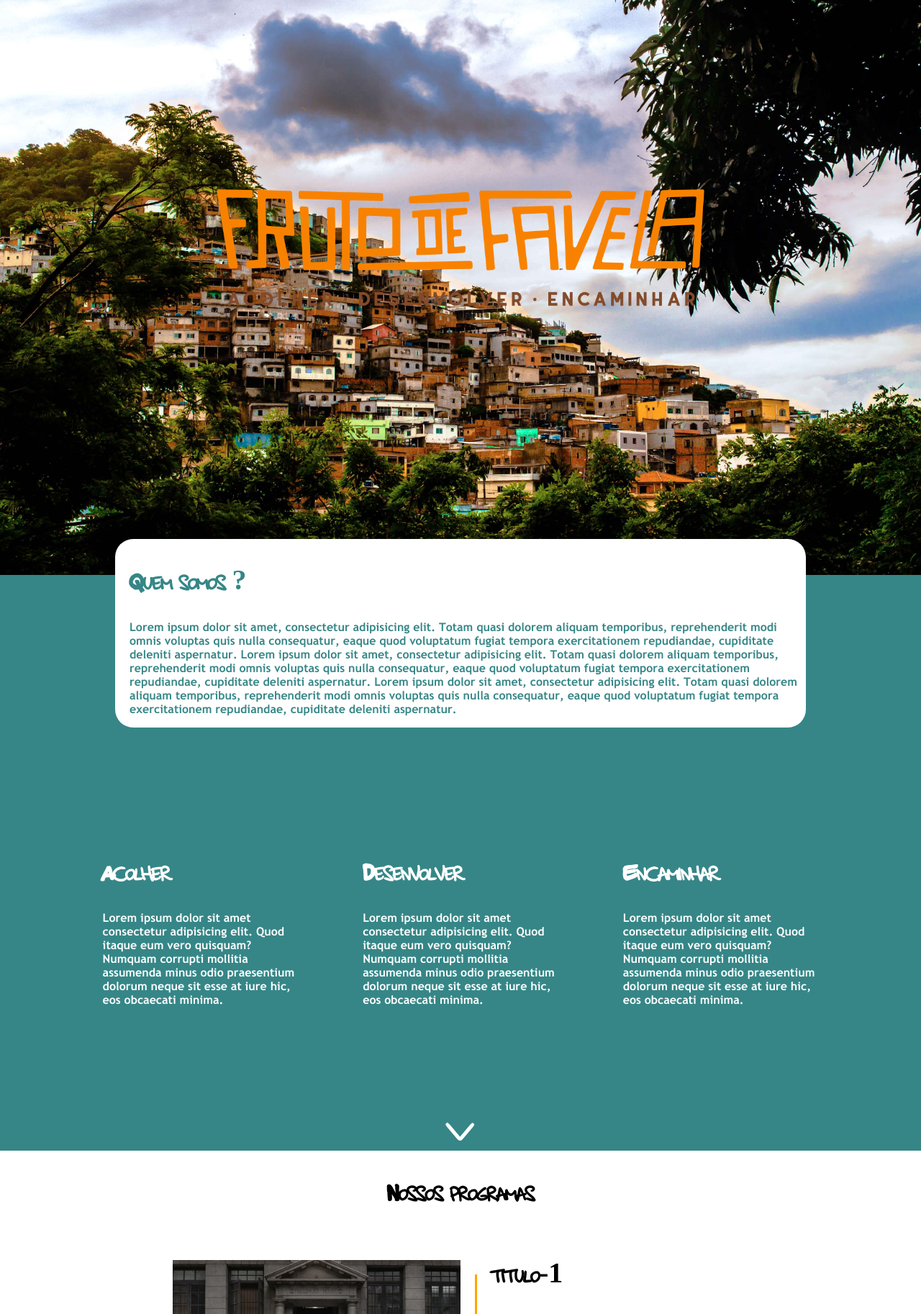
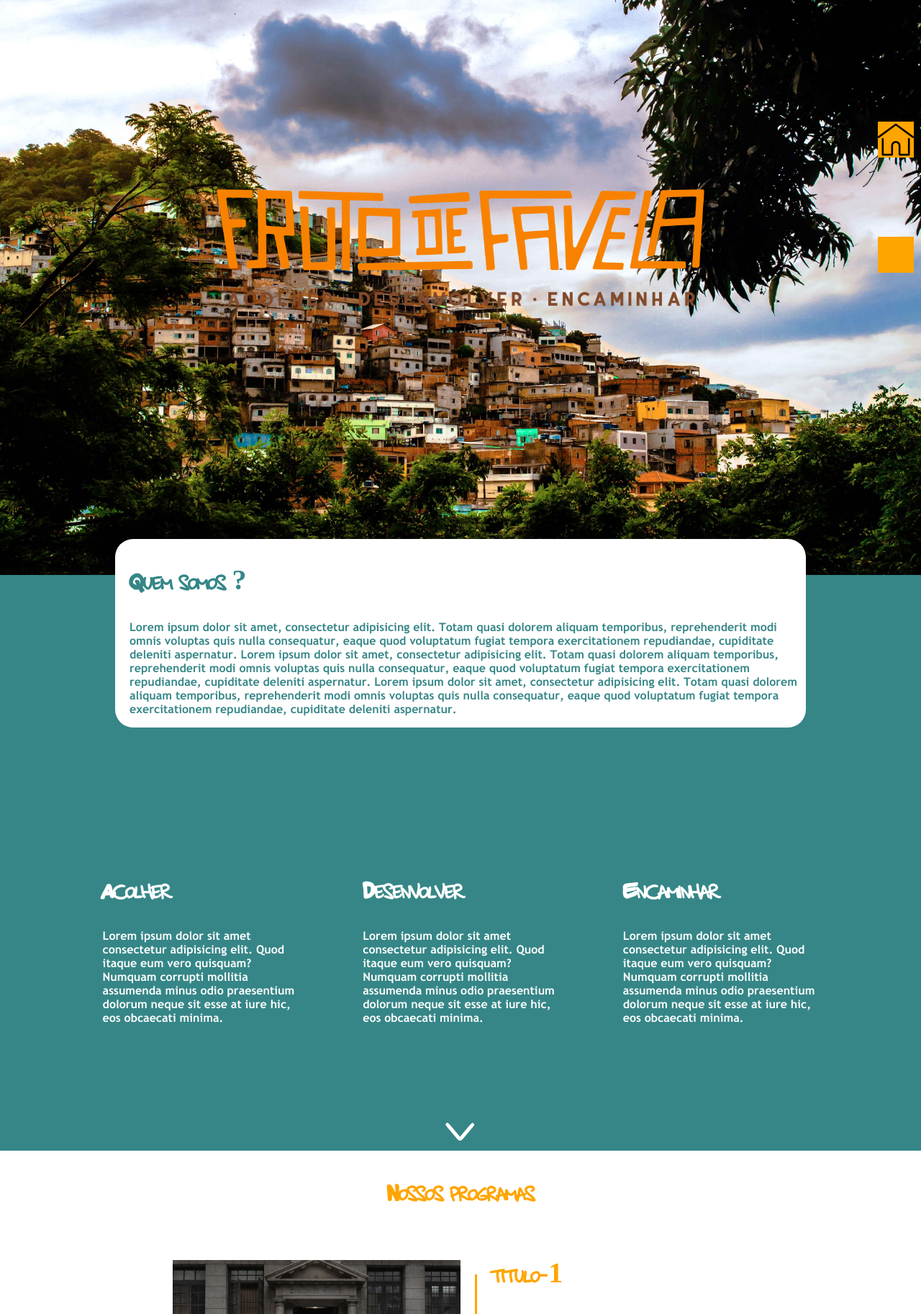
Before and after one commit to citi-onboarding/fruto-de-favela, a Django app: page / in a window 1280 px wide. Shown: the part 71-1897 px from the top of the page at 72% size. Run offline with Django 3.2, Linux system fonts and the light colour scheme; data that the repository does not hold is empty.

Commit message:
bug fixed

```diff
--- a/static/css/home.css
+++ b/static/css/home.css
@@ -46,6 +46,32 @@
 
 .btn-inicio:active{
     src: local('#sec-programas-id');
+}
+
+/*.side-nav-inicio{
+    position: fixed;
+    height: 50px;
+    width: 50px;
+    background-color: orange;
+    right: 10px;
+}*/
+.side-nav-inicio{
+    position: fixed;
+    height: 50px;
+    width: 50px;
+    background-color: orange;
+    right: 10px;
+    top: 30%;
+    background-image: url('../fotos/home.svg');
+}
+.side-nav-sobre_nos{
+    position: fixed;
+    height: 50px;
+    width: 50px;
+    background-color: orange;
+    right: 10px;
+    top: 50%;
+    background-image: url('../fotos/FF_Pictograma.png');
 }
 /*sessão inicio desktop*/
 
@@ -179,6 +205,12 @@
     flex-direction: column;
     overflow: hidden;
     align-items: center;
+}
+.sec-programas p{
+    color: orange;
+}
+.sec-programas h2{
+    color: orange;
 }
 
 .slide-nav{
@@ -434,7 +466,7 @@
     }
     .ul-menu_mobile{
         position: fixed;
-        top: 30%;
+        top: 35%;
         left: 115%;
         transform: translate(-50%, -50%);
         list-style: none;
@@ -480,7 +512,7 @@
         transition: 0.4s;
     }
     .input-hamburguer:checked ~ label .menu_hamburguer{
-        box-shadow: 0 0 0 130vw white, 0 0 0 130vw white;
+        box-shadow: 0 0 0 160vw white, 0 0 0 160vw white;
         z-index: 12;
     }
     .input-hamburguer:checked ~ label .hamburguer{
--- a/static/js/main.js
+++ b/static/js/main.js
@@ -1,6 +1,11 @@
 const espaco = document.querySelector('.div-quem_somos');
 const tresPilares = document.querySelector('.tres_pilares');
-
+const btnHamburguer1 = document.querySelector('.a-1');
+const btnHamburguer2 = document.querySelector('.a-2');
+const btnHamburguer3 = document.querySelector('.a-3');
+const btnHamburguer4 = document.querySelector('.a-4');
+const btnHamburguer5 = document.querySelector('.a-5');
+const imputHamburguer = document.querySelector('.input-hamburguer');
 
 /*tresPilares.style.marginTop = `${ espaco.offsetHeight -130 }px`;*/
 
@@ -27,3 +32,19 @@
         variableWidth: true
     });
 }
+
+btnHamburguer1.addEventListener('click', ()=>{
+    imputHamburguer.checked = false;
+});
+btnHamburguer2.addEventListener('click', ()=>{
+    imputHamburguer.checked = false;
+});
+btnHamburguer3.addEventListener('click', ()=>{
+    imputHamburguer.checked = false;
+});
+btnHamburguer4.addEventListener('click', ()=>{
+    imputHamburguer.checked = false;
+});
+btnHamburguer5.addEventListener('click', ()=>{
+    imputHamburguer.checked = false;
+});
--- a/templates/home.html
+++ b/templates/home.html
@@ -31,11 +31,11 @@
                 </div>
             </label>
             <ul class="ul-menu_mobile" id="ul menu_mobile-id">
-                <li><a href="#sec-inicio-id" class="a-menu">Inicio</a></li>
-                <li><a href="#sec-quem_somos-id" class="a-menu">Sobre nós</a></li>
-                <li><a href="#sec-programas-id" class="a-menu">Programas</a></li>
-                <li><a href="#sec-parcerias-id" class="a-menu">Parcerias</a></li>
-                <li><a href="#sec-contato-id" class="a-menu">Contato</a></li>
+                <li><a href="#sec-inicio-id" class="a-menu a-1">Inicio</a></li>
+                <li><a href="#sec-quem_somos-id" class="a-menu a-2">Sobre nós</a></li>
+                <li><a href="#sec-programas-id" class="a-menu a-3">Programas</a></li>
+                <li><a href="#sec-parcerias-id" class="a-menu a-4">Parcerias</a></li>
+                <li><a href="#sec-contato-id" class="a-menu a-5">Contato</a></li>
             </ul>
         </nav>
     </header>
@@ -47,6 +47,11 @@
         {% endif %}
         <img src="{% static 'fotos/FF_Logo_Horizontal.png' %}" alt="" class="img-logo_inicio">
     </section>
+    <div class="side-nav side-nav-inicio"></div>
+    <div class="side-nav side-nav-sobre_nos"></div>
+    <div class="side-nav side-nav-programas"></div>
+    <div class="side-nav side-nav-parcerias"></div>
+    <div class="side-nav side-nav-contatos"></div>
     <section class="sec-quem_somos" id="sec-quem_somos-id">
         <div class="div-quem_somos" id ="div-quem_somos-id">
             <h2 class="h2-quem_somos">Quem somos ?</h2>
```
Also changed, not shown: static/fotos/calendar.svg (added), static/fotos/home.svg (added), static/fotos/house-black-silhouette-without-door.svg (deleted), static/fotos/partner.svg (added), static/fotos/user.svg (added).
